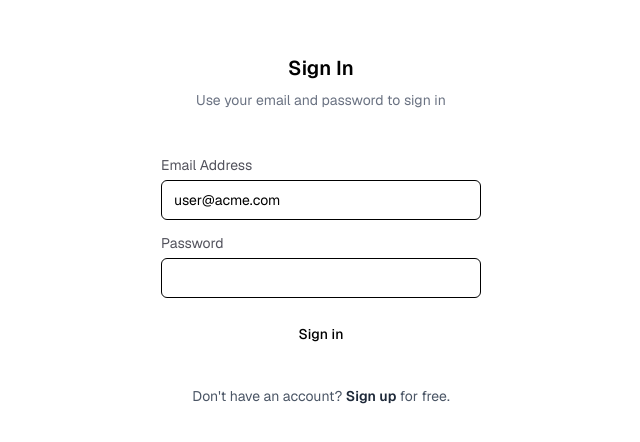
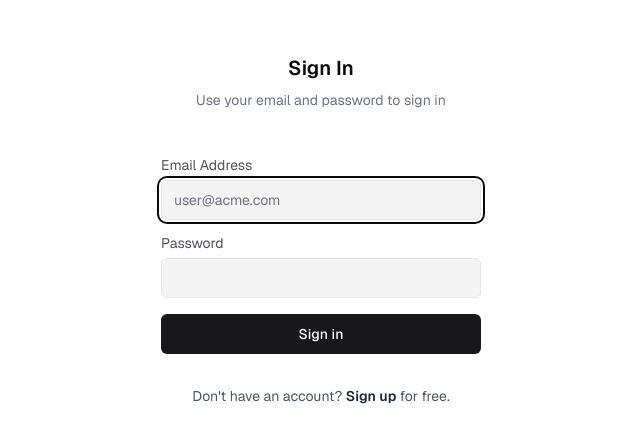
Before and after one commit to lawrsai/lawrs2, a Next.js app: page /login in a window 1280 px wide. Shown: the part 170-612 px from the top of the page, without its empty margins (319-959 px from the left). Built offline with nearby package versions, Linux system fonts and the light colour scheme; no server answers; what bcrypt-ts would draw is missing.

Commit message:
Update globals.css

```diff
--- a/app/globals.css
+++ b/app/globals.css
@@ -11,130 +11,80 @@
 @plugin "tailwindcss-animate";
 @plugin "@tailwindcss/typography";
 
-@layer base {
-  :root {
-    --background: 0 0% 100%;
-    --foreground: 240 10% 3.9%;
-    --card: 0 0% 100%;
-    --card-foreground: 240 10% 3.9%;
-    --popover: 0 0% 100%;
-    --popover-foreground: 240 10% 3.9%;
-    --primary: 240 5.9% 10%;
-    --primary-foreground: 0 0% 98%;
-    --secondary: 240 4.8% 95.9%;
-    --secondary-foreground: 240 5.9% 10%;
-    --muted: 240 4.8% 95.9%;
-    --muted-foreground: 240 3.8% 46.1%;
-    --accent: 240 4.8% 95.9%;
-    --accent-foreground: 240 5.9% 10%;
-    --destructive: 0 84.2% 60.2%;
-    --destructive-foreground: 0 0% 98%;
-    --border: 240 5.9% 90%;
-    --input: 240 5.9% 90%;
-    --ring: 240 10% 3.9%;
-    --chart-1: 12 76% 61%;
-    --chart-2: 173 58% 39%;
-    --chart-3: 197 37% 24%;
-    --chart-4: 43 74% 66%;
-    --chart-5: 27 87% 67%;
-    --radius: 0.5rem;
-    --sidebar-background: 0 0% 98%;
-    --sidebar-foreground: 240 5.3% 26.1%;
-    --sidebar-primary: 240 5.9% 10%;
-    --sidebar-primary-foreground: 0 0% 98%;
-    --sidebar-accent: 240 4.8% 95.9%;
-    --sidebar-accent-foreground: 240 5.9% 10%;
-    --sidebar-border: 220 13% 91%;
-    --sidebar-ring: 217.2 91.2% 59.8%;
-  }
+/* define design tokens (light mode) */
+:root {
+  --background: hsl(0 0% 100%);
+  --foreground: hsl(240 10% 3.9%);
+  --card: hsl(0 0% 100%);
+  --card-foreground: hsl(240 10% 3.9%);
+  --popover: hsl(0 0% 100%);
+  --popover-foreground: hsl(240 10% 3.9%);
+  --primary: hsl(240 5.9% 10%);
+  --primary-foreground: hsl(0 0% 98%);
+  --secondary: hsl(240 4.8% 95.9%);
+  --secondary-foreground: hsl(240 5.9% 10%);
+  --muted: hsl(240 4.8% 95.9%);
+  --muted-foreground: hsl(240 3.8% 46.1%);
+  --accent: hsl(240 4.8% 95.9%);
+  --accent-foreground: hsl(240 5.9% 10%);
+  --destructive: hsl(0 84.2% 60.2%);
+  --destructive-foreground: hsl(0 0% 98%);
+  --border: hsl(240 5.9% 90%);
+  --input: hsl(240 5.9% 90%);
+  --ring: hsl(240 10% 3.9%);
+  --chart-1: hsl(12 76% 61%);
+  --chart-2: hsl(173 58% 39%);
+  --chart-3: hsl(197 37% 24%);
+  --chart-4: hsl(43 74% 66%);
+  --chart-5: hsl(27 87% 67%);
+  --sidebar-background: hsl(0 0% 98%);
+  --sidebar-foreground: hsl(240 5.3% 26.1%);
+  --sidebar-primary: hsl(240 5.9% 10%);
+  --sidebar-primary-foreground: hsl(0 0% 98%);
+  --sidebar-accent: hsl(240 4.8% 95.9%);
+  --sidebar-accent-foreground: hsl(240 5.9% 10%);
+  --sidebar-border: hsl(220 13% 91%);
+  --sidebar-ring: hsl(217.2 91.2% 59.8%);
+  /* border radius unit */
+  --radius: 0.5rem;
+  --sidebar: hsl(0 0% 98%);
+}
 
-  .dark-2 {
-    --background: 240 10% 3.9%;
-    --foreground: 0 0% 98%;
-    --card: 240 10% 3.9%;
-    --card-foreground: 0 0% 98%;
-    --popover: 240 10% 3.9%;
-    --popover-foreground: 0 0% 98%;
-    --primary: 0 0% 98%;
-    --primary-foreground: 240 5.9% 10%;
-    --secondary: 240 3.7% 15.9%;
-    --secondary-foreground: 0 0% 98%;
-    --muted: 240 3.7% 15.9%;
-    --muted-foreground: 240 5% 64.9%;
-    --accent: 240 3.7% 15.9%;
-    --accent-foreground: 0 0% 98%;
-    --destructive: 0 62.8% 30.6%;
-    --destructive-foreground: 0 0% 98%;
-    --border: 240 3.7% 15.9%;
-    --input: 240 3.7% 15.9%;
-    --ring: 240 4.9% 83.9%;
-    --chart-1: 220 70% 50%;
-    --chart-2: 160 60% 45%;
-    --chart-3: 30 80% 55%;
-    --chart-4: 280 65% 60%;
-    --chart-5: 340 75% 55%;
-    --sidebar-background: 240 5.9% 10%;
-    --sidebar-foreground: 240 4.8% 95.9%;
-    --sidebar-primary: 224.3 76.3% 48%;
-    --sidebar-primary-foreground: 0 0% 100%;
-    --sidebar-accent: 240 3.7% 15.9%;
-    --sidebar-accent-foreground: 240 4.8% 95.9%;
-    --sidebar-border: 240 3.7% 15.9%;
-    --sidebar-ring: 217.2 91.2% 59.8%;
-  }
-
-  /* NEW: Purple theme */
-  .dark {
-    /* base surfaces: keep light like :root */
-    --background: 0 0% 100%;
-    --foreground: 240 10% 3.9%;
-    --card: 0 0% 100%;
-    --card-foreground: 240 10% 3.9%;
-    --popover: 0 0% 100%;
-    --popover-foreground: 240 10% 3.9%;
-
-    /* purple accents */
-    --primary: 270 85% 45%;
-    --primary-foreground: 0 0% 98%;
-
-    --secondary: 270 30% 96%;
-    --secondary-foreground: 270 60% 18%;
-
-    --muted: 270 30% 96%;
-    --muted-foreground: 270 10% 45%;
-
-    --accent: 270 30% 96%;
-    --accent-foreground: 270 60% 18%;
-
-    /* keep destructive as-is */
-    --destructive: 0 84.2% 60.2%;
-    --destructive-foreground: 0 0% 98%;
-
-    /* borders/inputs: slightly purple-tinted */
-    --border: 270 20% 90%;
-    --input: 270 20% 90%;
-    --ring: 270 85% 45%;
-
-    /* charts: purple-leaning palette */
-    --chart-1: 270 85% 50%;
-    --chart-2: 250 80% 55%;
-    --chart-3: 290 70% 45%;
-    --chart-4: 230 75% 60%;
-    --chart-5: 310 80% 55%;
-
-    /* radius: keep same */
-    --radius: 0.5rem;
-
-    /* sidebar: keep structure, tint primary/ring/accent */
-    --sidebar-background: 0 0% 98%;
-    --sidebar-foreground: 240 5.3% 26.1%;
-    --sidebar-primary: 270 85% 45%;
-    --sidebar-primary-foreground: 0 0% 98%;
-    --sidebar-accent: 270 30% 96%;
-    --sidebar-accent-foreground: 270 60% 18%;
-    --sidebar-border: 270 20% 91%;
-    --sidebar-ring: 270 85% 45%;
-  }
+/* define design tokens (dark mode) */
+.dark {
+  --background: hsl(240 10% 3.9%);
+  --foreground: hsl(0 0% 98%);
+  --card: hsl(240 10% 3.9%);
+  --card-foreground: hsl(0 0% 98%);
+  --popover: hsl(240 10% 3.9%);
+  --popover-foreground: hsl(0 0% 98%);
+  --primary: hsl(0 0% 98%);
+  --primary-foreground: hsl(240 5.9% 10%);
+  --secondary: hsl(240 3.7% 15.9%);
+  --secondary-foreground: hsl(0 0% 98%);
+  --muted: hsl(240 3.7% 15.9%);
+  --muted-foreground: hsl(240 5% 64.9%);
+  --accent: hsl(240 3.7% 15.9%);
+  --accent-foreground: hsl(0 0% 98%);
+  --destructive: hsl(0 62.8% 30.6%);
+  --destructive-foreground: hsl(0 0% 98%);
+  --border: hsl(240 3.7% 15.9%);
+  --input: hsl(240 3.7% 15.9%);
+  --ring: hsl(240 4.9% 83.9%);
+  --chart-1: hsl(220 70% 50%);
+  --chart-2: hsl(160 60% 45%);
+  --chart-3: hsl(30 80% 55%);
+  --chart-4: hsl(280 65% 60%);
+  --chart-5: hsl(340 75% 55%);
+  --sidebar-background: hsl(240 5.9% 10%);
+  --sidebar-foreground: hsl(240 4.8% 95.9%);
+  --sidebar-primary: hsl(224.3 76.3% 48%);
+  --sidebar-primary-foreground: hsl(0 0% 100%);
+  --sidebar-accent: hsl(240 3.7% 15.9%);
+  --sidebar-accent-foreground: hsl(240 4.8% 95.9%);
+  --sidebar-border: hsl(240 3.7% 15.9%);
+  --sidebar-ring: hsl(217.2 91.2% 59.8%);
+  --sidebar: hsl(240 5.9% 10%);
 }
 
 /* define theme */
```
